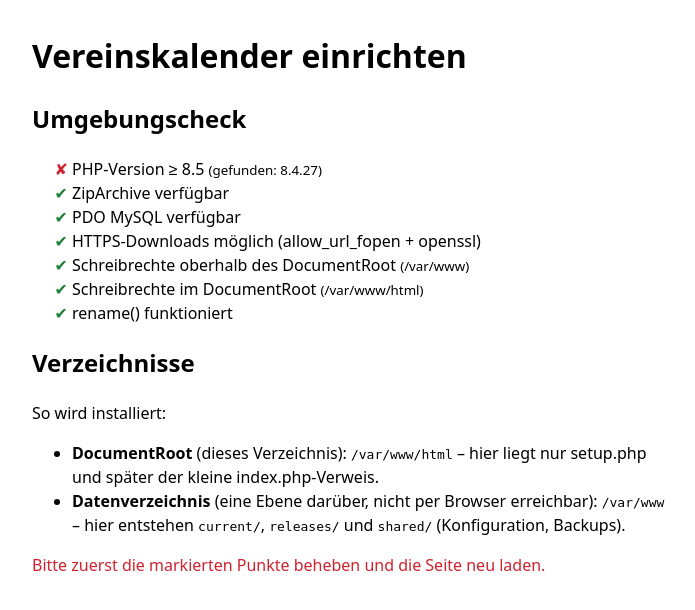
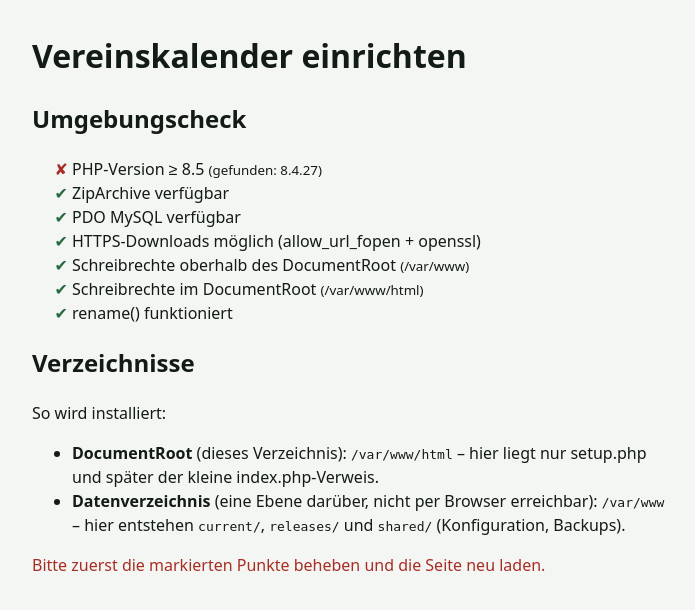
Before and after one commit to MirkoSc/vereinskalender, a PHP site: page /setup.php in a window 1280 px wide. Shown: the top 610 px of the page, without its empty margins (288-983 px from the left). Run offline with PHP 8.4, Linux system fonts and the light colour scheme.

Commit message:
Switch UI color scheme to Vereinsfarben (grey/green/yellow, WCAG AA)
Replaces the green/white/dark-blue scheme with a palette derived from
grey (neutral surfaces/text), soft green (primary/actions), and soft
yellow (accent/highlights). All colors now live as CSS custom
properties in public/css/app.css :root, including FullCalendar's own
--fc-* theming variables so the calendar chrome follows dark mode too.
Dark mode now uses a dark grey background instead of pure black.

Fixes #1

```diff
--- a/app/views/layout.php
+++ b/app/views/layout.php
@@ -3,7 +3,7 @@
 <head>
     <meta charset="utf-8">
     <meta name="viewport" content="width=device-width, initial-scale=1">
-    <meta name="theme-color" content="#1a7f37">
+    <meta name="theme-color" content="#328551">
     <title><?= e($title ?? 'Vereinskalender') ?></title>
     <link rel="stylesheet" href="/css/app.css?v=<?= e($version) ?>">
     <link rel="manifest" href="/manifest.webmanifest">
--- a/public/js/kalender.js
+++ b/public/js/kalender.js
@@ -52,7 +52,8 @@
 
     const eventColor = (props) => {
         if (props.typ === 'sperrung') {
-            return props.art === 'gesperrt' ? '#cf222e' : '#bf8700';
+            // same CSS custom properties as app.css, not a second literal (Issue #1)
+            return props.art === 'gesperrt' ? 'var(--color-danger)' : 'var(--color-warning)';
         }
         return modus === 'team' ? props.team_farbe : props.venue_farbe;
     };
--- a/setup.php
+++ b/setup.php
@@ -314,10 +314,18 @@ function setup_page(string $title, string $body): never
     echo '<!DOCTYPE html><html lang="de"><head><meta charset="utf-8">'
         . '<meta name="viewport" content="width=device-width, initial-scale=1">'
         . '<title>' . htmlspecialchars($title, ENT_QUOTES) . '</title>'
-        . '<style>body{font-family:system-ui,sans-serif;max-width:40rem;margin:2rem auto;padding:0 1rem;line-height:1.5}'
-        . 'li.ok::marker{content:"✔ ";color:#1a7f37}li.fehler::marker{content:"✘ ";color:#cf222e}'
-        . 'button{padding:.6rem 1.2rem;font:inherit;background:#1a7f37;color:#fff;border:none;border-radius:6px;cursor:pointer}'
-        . '.fehlertext{color:#cf222e}</style></head><body><h1>Vereinskalender einrichten</h1>'
+        // same Vereinsfarben-Palette as public/css/app.css (Issue #1); setup.php
+        // ships as its own release asset and cannot link that stylesheet, so
+        // its custom properties are kept in this single inline <style> block.
+        . '<style>:root{--color-bg:#f4f6f4;--color-text:#131b15;--color-accent:#27683f;'
+        . '--color-accent-bg:#328551;--color-on-accent:#ffffff;--color-danger:#a82d24}'
+        . '@media (prefers-color-scheme: dark){:root{--color-bg:#131b15;--color-text:#e6eae7;'
+        . '--color-accent:#95d0ab;--color-danger:#e0736c}}'
+        . 'body{font-family:system-ui,sans-serif;max-width:40rem;margin:2rem auto;padding:0 1rem;'
+        . 'line-height:1.5;background:var(--color-bg);color:var(--color-text)}'
+        . 'li.ok::marker{content:"✔ ";color:var(--color-accent)}li.fehler::marker{content:"✘ ";color:var(--color-danger)}'
+        . 'button{padding:.6rem 1.2rem;font:inherit;background:var(--color-accent-bg);color:var(--color-on-accent);border:none;border-radius:6px;cursor:pointer}'
+        . '.fehlertext{color:var(--color-danger)}</style></head><body><h1>Vereinskalender einrichten</h1>'
         . $body . '</body></html>';
     exit;
 }
```
Also changed, not shown: public/css/app.css, public/icon.svg, public/manifest.webmanifest, 11 other files.
